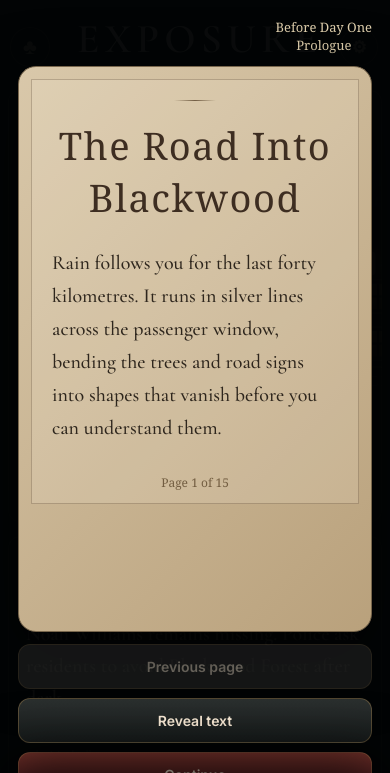
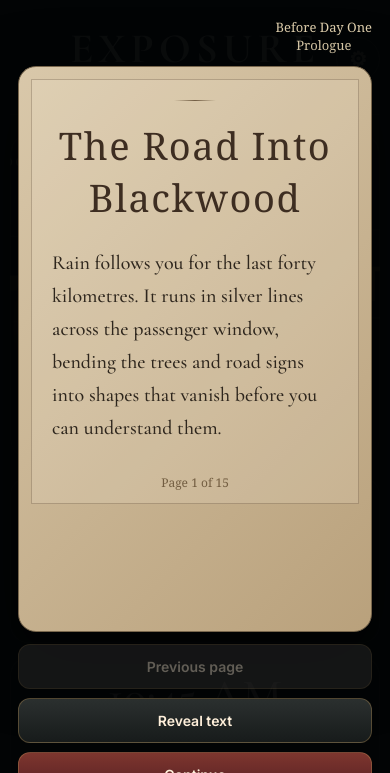
Before and after one commit to nightmaregame26/exposure-game, a website: page index.html in a window 390 px wide. Shown: the top 773 px of the page. Drawn offline with nearby package versions, Linux system fonts and the light colour scheme; no server answers.

Commit message:
Switch production styling to exact approved artwork UI

```diff
--- a/responsive-ui-v11.css
+++ b/responsive-ui-v11.css
@@ -1,57 +1,2 @@
-@import url('./mockup-ui.css?v=responsive-ui-11-base');
-
-/* Cross-browser hardening for generic button rules in the legacy game CSS. */
-.exp-pin{
-  width:auto!important;
-  max-width:none!important;
-  min-width:0!important;
-  margin:0!important;
-}
-
-.exp-icon-btn{
-  width:46px!important;
-  min-width:46px!important;
-  padding:0!important;
-  flex:0 0 46px;
-}
-
-.exp-scene-talk button{
-  min-width:54px!important;
-}
-
-.game-dock button,
-.exp-task,
-.exp-choice,
-.exp-enter,
-.exp-secondary{
-  -webkit-appearance:none;
-  appearance:none;
-}
-
-/* Prevent transformed pins and the dock from creating horizontal overflow. */
-.exp-map-stage,
-.exp-shell,
-.exp-frame,
-.exp-map-shell,
-.exp-scene-shell{
-  max-width:100%;
-}
-
-/* Safari/iOS viewport and safe-area support. */
-@supports(height:100dvh){
-  body.approved-art-ui,
-  body.approved-art-ui #app,
-  .exp-shell{min-height:100dvh}
-}
-
-@media(max-width:560px){
-  .exp-icon-btn{
-    width:38px!important;
-    min-width:38px!important;
-    flex-basis:38px;
-  }
-
-  .exp-pin{
-    touch-action:manipulation;
-  }
-}
+@import url('./exact-ui.css?v=exact-12');
+@import url('./exact-ui-patch.css?v=exact-12');
```
